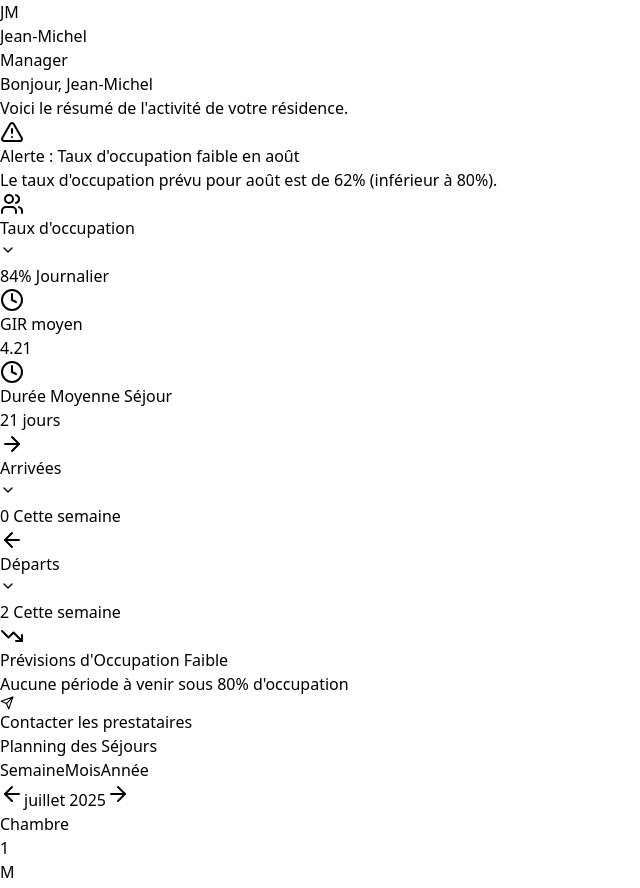
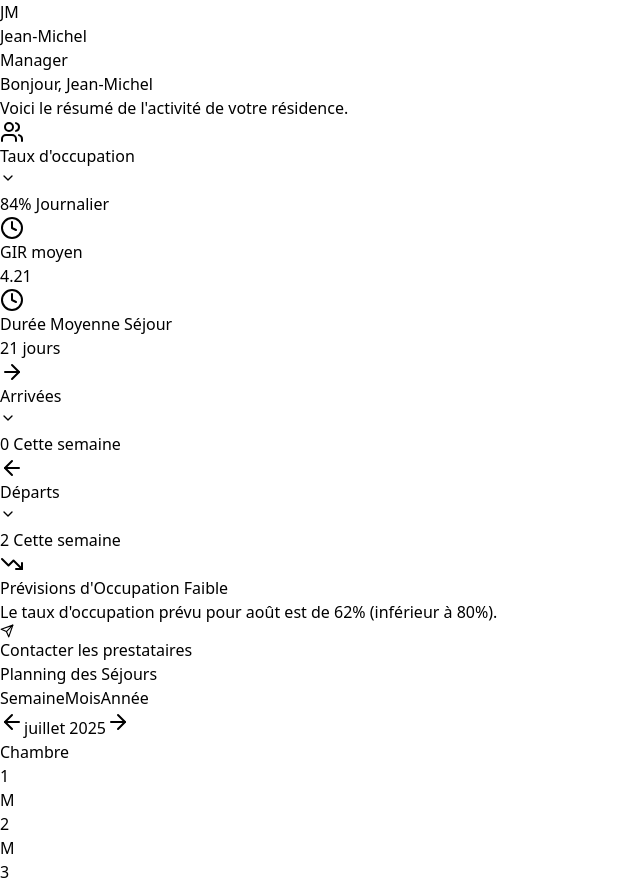
Before and after one commit to jthmssse/saisonnales-app-v2, a React (Vite) app: page / in a window 1280 px wide. Shown: the part 522-1410 px from the top of the page, without its empty margins (0-640 px from the left). Built offline with nearby package versions, Linux system fonts and the light colour scheme.

Commit message:
alerte TO

```diff
--- a/components/Dashboard.tsx
+++ b/components/Dashboard.tsx
@@ -147,15 +147,7 @@ export default function Dashboard({ onSelectResident, residents, planningData, s
   return (
     <div className="space-y-6">
       <div className="grid grid-cols-1 md:grid-cols-2 lg:grid-cols-3 xl:grid-cols-5 gap-4 sm:gap-6">
-      {augustRate < 80 && (
-        <div className="bg-yellow-100 border border-yellow-400 text-yellow-700 rounded-lg p-4 flex items-center gap-3">
-          <AlertTriangle className="w-6 h-6 text-yellow-600" />
-          <div>
-            <p className="font-bold">Alerte : Taux d'occupation faible en août</p>
-            <p className="text-sm mt-1">Le taux d'occupation prévu pour août est de {augustRate}% (inférieur à 80%).</p>
-          </div>
-        </div>
-      )}
+      {/* Message d'alerte déplacé dans Prévisions d'Occupation Faible */}
         <OccupancyCard residents={residents} />
         {/* GIR moyen */}
         <StatCard
@@ -187,7 +179,11 @@ export default function Dashboard({ onSelectResident, residents, planningData, s
           <h2 className="text-base sm:text-lg font-semibold text-gray-800">Prévisions d'Occupation Faible</h2>
         </div>
         <div className="rounded-lg p-1 sm:p-2 flex flex-col">
-          {lowStart && lowEnd ? (
+          {augustRate < 80 ? (
+            <p className="font-semibold text-[#cc5500] text-sm sm:text-base">
+              Le taux d'occupation prévu pour août est de {augustRate}% (inférieur à 80%).
+            </p>
+          ) : lowStart && lowEnd ? (
             <p className="font-semibold text-[#cc5500] text-sm sm:text-base">
               Du {lowStart.toLocaleDateString()} au {lowEnd.toLocaleDateString()}
             </p>
```
